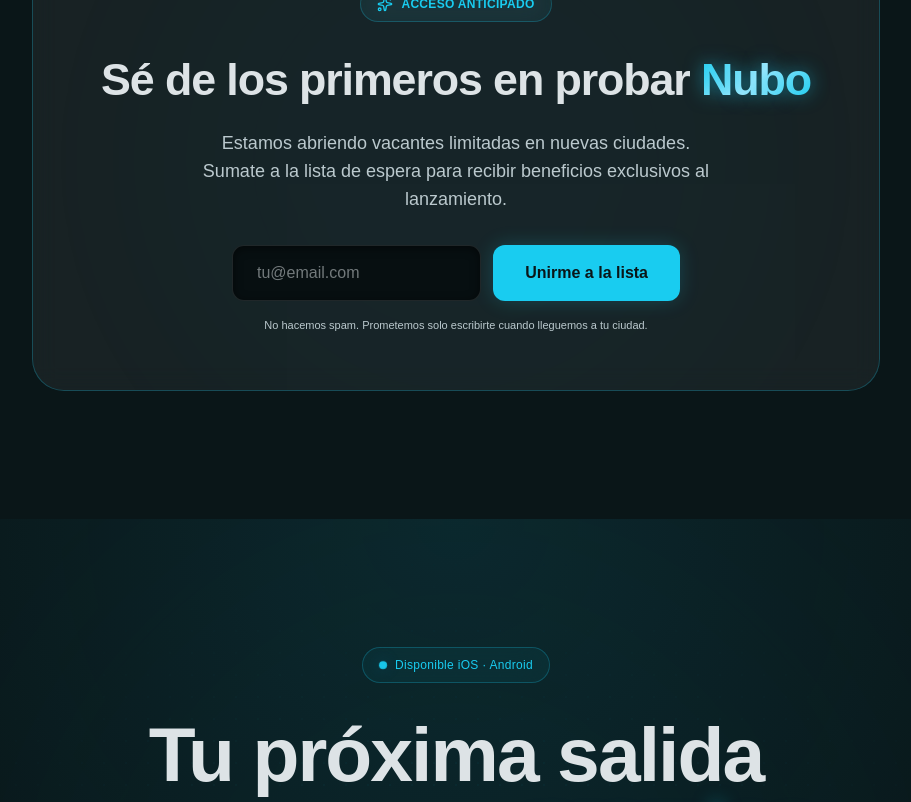
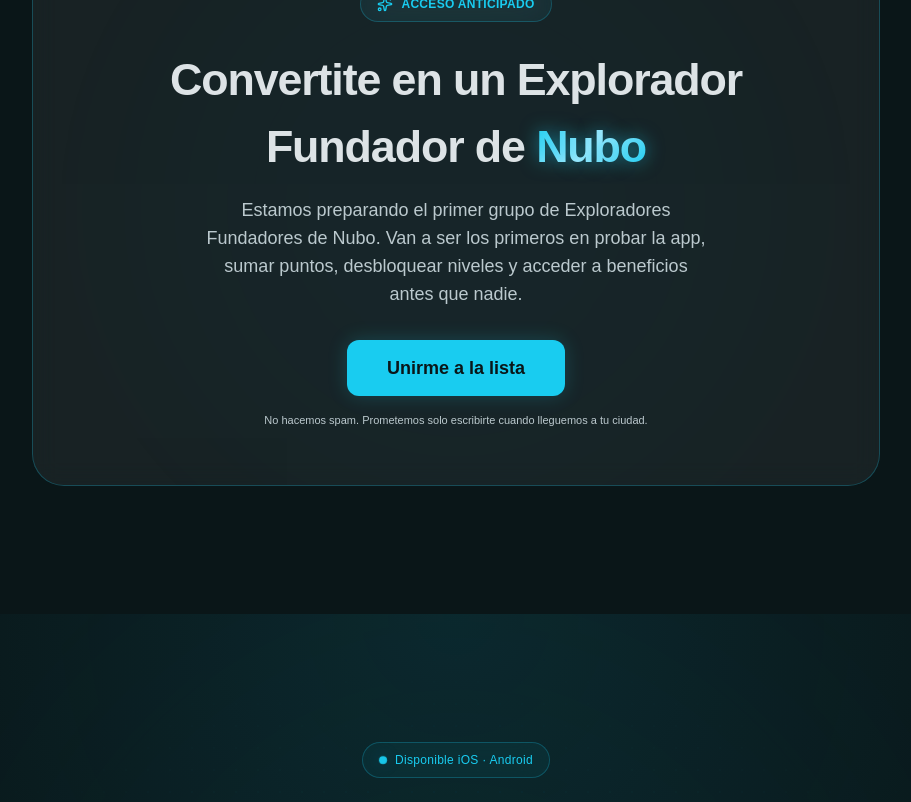
Before and after one commit to BrunoBassir/Nubo-Landing-V.3, a React (Vite) app: page / in a window 1280 px wide. Shown: the part 8260-9062 px from the top of the page, without its empty margins (184-1095 px from the left). Built offline with nearby package versions, Linux system fonts and the light colour scheme.

Commit message:
feat: Improve waitlist behavior and text
Scroll to the waitlist section when CTA is clicked if element exists. Otherwise, open modal.
Update waitlist section copy to reflect "Founding Explorer" theme.

```diff
--- a/src/App.tsx
+++ b/src/App.tsx
@@ -21,7 +21,12 @@
   }, [view]);
 
   const handleCTA = () => {
-    setIsModalOpen(true);
+    const el = document.getElementById('waitlist');
+    if (el) {
+      el.scrollIntoView({ behavior: 'smooth', block: 'center' });
+    } else {
+      setIsModalOpen(true);
+    }
   };
 
   const handleAbout = () => {
--- a/src/components/MoreSections.tsx
+++ b/src/components/MoreSections.tsx
@@ -504,7 +504,7 @@
 
 export function LeadCaptureSection() {
   return (
-    <section data-screen-label="Captación de leads" className="section-pad relative overflow-hidden">
+    <section id="waitlist" data-screen-label="Captación de leads" className="section-pad relative overflow-hidden">
       <div className="max-w-4xl mx-auto px-6 relative z-10">
         <ScrollReveal>
           <div className="relative rounded-[32px] glass-card cyber-border overflow-hidden p-8 md:p-14 text-center">
@@ -521,53 +521,24 @@
               </div>
 
               <h2 className="font-bold tracking-tight mb-4" style={{fontSize: 'clamp(1.8rem, 4vw, 2.8rem)'}}>
-                Sé de los primeros en probar <span className="gradient-text glow-text">Nubo</span>
+                Convertite en un Explorador Fundador de <span className="gradient-text glow-text">Nubo</span>
               </h2>
               <p className="text-onSurfaceVariant text-lg max-w-lg mx-auto mb-8">
-                Estamos abriendo vacantes limitadas en nuevas ciudades. Sumate a la lista de espera para recibir beneficios exclusivos al lanzamiento.
+                Estamos preparando el primer grupo de Exploradores Fundadores de Nubo. Van a ser los primeros en probar la app, sumar puntos, desbloquear niveles y acceder a beneficios antes que nadie.
               </p>
 
-              <form onSubmit={(e: any) => {
-                  e.preventDefault();
-                  const email = e.target.elements.email.value.trim();
-                  if (!email) return;
-
-                  window.location.href = `mailto:hola@nubo.travel?subject=Acceso%20Anticipado%20-%20Nubo&body=Hola%2C%20quiero%20unirme%20a%20la%20lista%20de%20espera%20para%20el%20acceso%20anticipado.%0A%0AMi%20email%20es%3A%20${encodeURIComponent(email)}`;
-
-                  const btn = e.currentTarget.querySelector('button');
-                  if (btn) {
-                    const origText = btn.innerHTML;
-                    btn.innerHTML = '¡Te sumaste a la lista! 🚀';
-                    btn.style.backgroundColor = '#19ccf0';
-                    btn.style.color = '#0a1618';
-                    setTimeout(() => {
-                      btn.innerHTML = origText;
-                      btn.style.backgroundColor = '';
-                      btn.style.color = '';
-                      e.target.reset();
-                    }, 3000);
-                  }
-                }} className="flex flex-col sm:flex-row gap-3 max-w-md mx-auto"
-              >
-                <div className="relative flex-1 group">
-                  <div className="absolute inset-0 bg-primary/20 rounded-xl blur-md opacity-0 group-hover:opacity-100 transition-opacity"></div>
-                  <input
-                    name="email"
-                    required
-                    type="email"
-                    placeholder="tu@email.com"
-                    className="w-full relative z-10 px-6 py-4 rounded-xl bg-bgDeep border border-white/10 text-base focus:outline-none focus:border-primary/50 focus:ring-1 focus:ring-primary/30 transition-all shadow-[inset_0_2px_10px_rgba(0,0,0,0.5)] h-14"
-                  />
-                </div>
-                <motion.button
+              <div className="flex justify-center mt-2 mb-4 px-4">
+                <motion.a
+                  href="https://forms.gle/Xxja7HyzqEw98uxr6"
+                  target="_blank"
+                  rel="noopener noreferrer"
                   whileHover={{ scale: 1.05 }}
                   whileTap={{ scale: 0.95 }}
-                  type="submit"
-                  className="btn-primary px-8 rounded-xl font-bold text-base h-14 shadow-[0_0_20px_rgba(25,204,240,0.2)] hover:shadow-[0_0_30px_rgba(25,204,240,0.4)] transition-shadow whitespace-nowrap"
+                  className="btn-primary px-10 flex items-center justify-center rounded-xl font-bold text-lg h-14 shadow-[0_0_20px_rgba(25,204,240,0.2)] hover:shadow-[0_0_30px_rgba(25,204,240,0.4)] transition-shadow whitespace-nowrap inline-flex w-full sm:w-auto"
                 >
                   Unirme a la lista
-                </motion.button>
-              </form>
+                </motion.a>
+              </div>
               <p className="text-[11px] text-onSurfaceVariant mt-4">
                 No hacemos spam. Prometemos solo escribirte cuando lleguemos a tu ciudad.
               </p>
```
